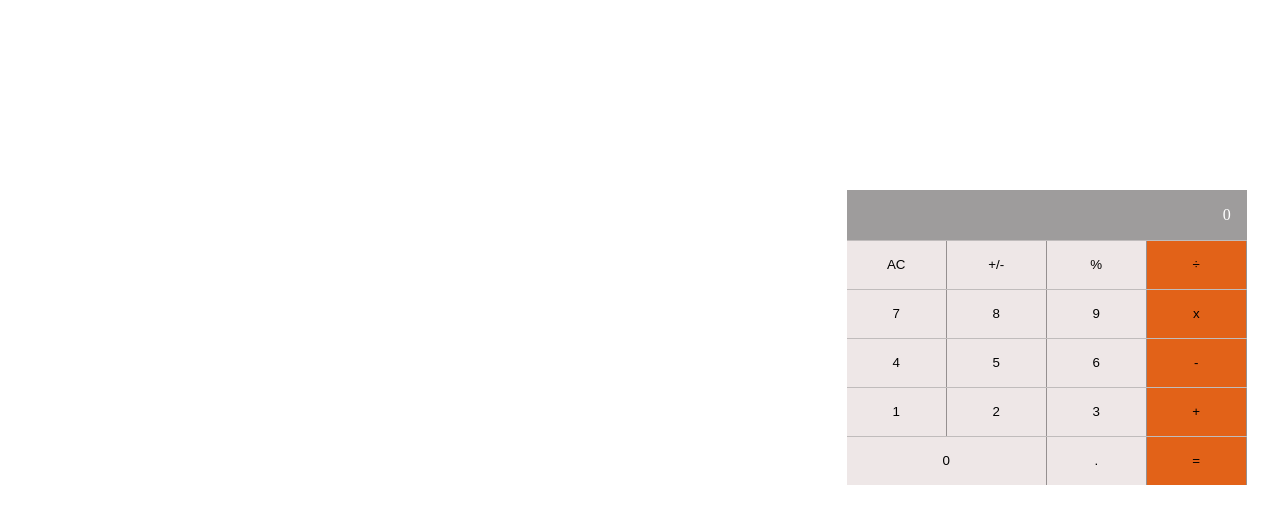
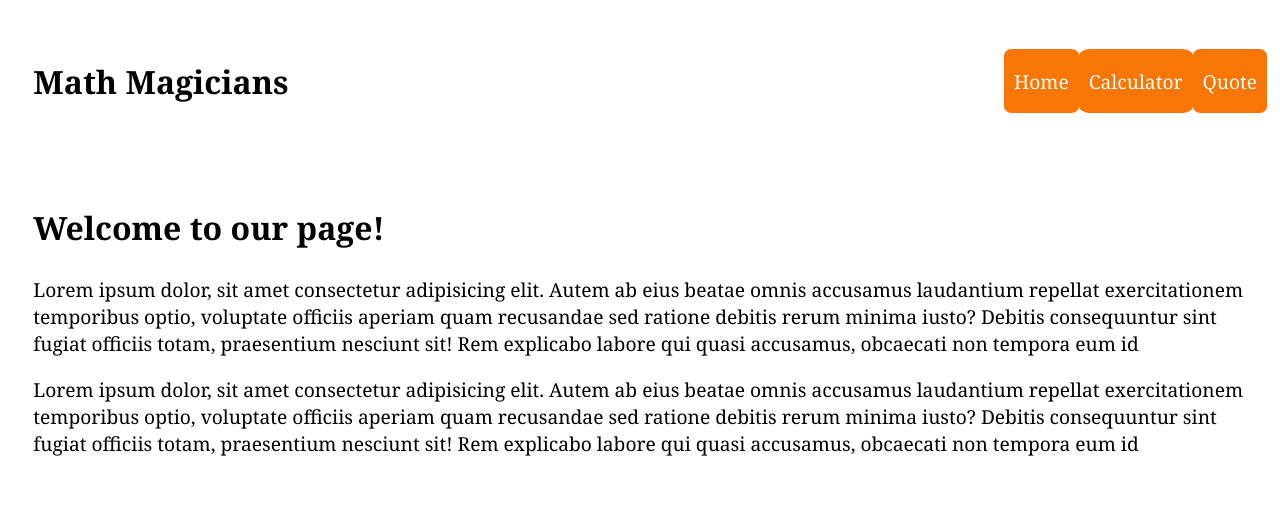
Before and after one commit to collins-kiprotich/maths-magician, a React (Create React App) app: page / in a window 1280 px wide. Shown: the top 524 px of the page. Built offline with nearby package versions, Linux system fonts and the light colour scheme.

Commit message:
Add Routes to maths-magician full website

```diff
--- a/package.json
+++ b/package.json
@@ -11,6 +11,7 @@
     "big.js": "^6.2.1",
     "react": "^18.2.0",
     "react-dom": "^18.2.0",
+    "react-router-dom": "^6.7.0",
     "react-scripts": "5.0.1",
     "web-vitals": "^2.1.4"
   },
--- a/src/App.js
+++ b/src/App.js
@@ -1,10 +1,25 @@
-import './index.css';
-
+import './styles/App.css';
+import { Link, Route, Routes } from 'react-router-dom';
 import Calculator from './components/Calculator';
+import Home from './components/Home';
+import Quote from './components/Quote';
 
 const App = () => (
   <>
-    <Calculator />
+    <nav className="navigation">
+      <h1>Math Magicians</h1>
+      <ul>
+        <Link to="/">Home</Link>
+        <Link to="/calculator">Calculator</Link>
+        <Link to="/quote">Quote</Link>
+      </ul>
+    </nav>
+    <Routes>
+      <Route path="/" element={<Home />} />
+      <Route path="/calculator" element={<Calculator />} />
+      <Route path="/quote" element={<Quote />} />
+    </Routes>
   </>
 );
+
 export default App;
--- /dev/null
+++ b/src/components/Home.js
@@ -0,0 +1,30 @@
+import React from 'react';
+
+const Home = () => (
+  <div className="homepage">
+    <h2>Welcome to our page!</h2>
+    <p>
+      {' '}
+      Lorem ipsum dolor, sit amet consectetur adipisicing elit. Autem ab eius
+      beatae omnis accusamus laudantium repellat exercitationem temporibus
+      optio, voluptate officiis aperiam quam recusandae sed ratione debitis
+      rerum minima iusto? Debitis consequuntur sint fugiat officiis totam,
+      praesentium nesciunt sit! Rem explicabo labore qui quasi accusamus,
+      obcaecati non tempora eum id
+
+      {' '}
+    </p>
+    <p>
+      {' '}
+      Lorem ipsum dolor, sit amet consectetur adipisicing elit. Autem ab eius
+      beatae omnis accusamus laudantium repellat exercitationem temporibus
+      optio, voluptate officiis aperiam quam recusandae sed ratione debitis
+      rerum minima iusto? Debitis consequuntur sint fugiat officiis totam,
+      praesentium nesciunt sit! Rem explicabo labore qui quasi accusamus,
+      obcaecati non tempora eum id
+      {' '}
+    </p>
+  </div>
+);
+
+export default Home;
--- /dev/null
+++ b/src/components/Quote.js
@@ -0,0 +1,12 @@
+import React from 'react';
+
+const Quote = () => (
+  <div className="quotes">
+    <p>
+      &quot;Do not worry about your difficulties in mathematics. I can assure you mine are still
+      greater.&quot; — Albert Einstein
+    </p>
+  </div>
+);
+
+export default Quote;
--- a/src/index.js
+++ b/src/index.js
@@ -1,10 +1,13 @@
 import React from 'react';
 import ReactDOM from 'react-dom/client';
+import { BrowserRouter } from 'react-router-dom';
 import App from './App';
 
 const root = ReactDOM.createRoot(document.getElementById('root'));
 root.render(
   <React.StrictMode>
-    <App />
+    <BrowserRouter>
+      <App />
+    </BrowserRouter>
   </React.StrictMode>,
 );
--- /dev/null
+++ b/src/styles/App.css
@@ -0,0 +1,108 @@
+* {
+  font-family: Georgia, 'Times New Roman', Times, serif;
+}
+
+.MainBody {
+  width: 500px;
+  background: rgb(214, 126, 126);
+  display: grid;
+  grid-template-rows: auto auto auto;
+  gap: 1px;
+  margin: 1% 0 0 auto;
+}
+
+.result {
+  background: rgb(77, 77, 77);
+  display: flex;
+  flex-direction: row-reverse;
+  color: white;
+  padding: 4%;
+  height: 1.5rem;
+}
+
+.num-symb {
+  display: flex;
+  background: transparent;
+  height: 4rem;
+}
+
+.buttons {
+  background: rgb(233, 233, 233);
+  width: 25%;
+  cursor: pointer;
+  border-width: 0 1px 0 0;
+  border-color: rgb(255, 255, 255);
+}
+
+.buttons:hover {
+  background: rgb(82, 82, 82);
+  color: white;
+}
+
+.operator {
+  background: rgb(255, 121, 44);
+}
+
+#bigbtn {
+  width: 50%;
+}
+
+.navigation {
+  display: flex;
+  justify-content: space-between;
+  padding: 2%;
+}
+
+.navigation ul {
+  width: 20%;
+  display: flex;
+  justify-content: space-between;
+}
+
+.navigation ul a {
+  text-decoration: none;
+  font-size: 1.2rem;
+  color: inherit;
+  background-color: rgb(247, 118, 5);
+  color: white;
+  padding: 5px 10px;
+  border-radius: 10%;
+  display: flex;
+  align-items: center;
+}
+
+.navigation ul a:hover {
+   opacity: 0.8;
+}
+
+.navigation ul a:active {
+    opacity: 0.4;
+ }
+
+.CalcPage {
+  display: flex;
+  justify-content: space-between;
+  padding: 2%;
+}
+
+h2 {
+  font-size: 2rem;
+}
+
+h1 {
+  font-size: 2rem;
+}
+
+.homepage,
+.quotes {
+  padding: 2%;
+}
+
+.homepage p {
+  font-size: 1.2rem;
+}
+
+.quotes p {
+  font-size: 2rem;
+  font-weight: 200;
+}
```
Also changed, not shown: 1 other file (tests, documents, lock files or other folders).
